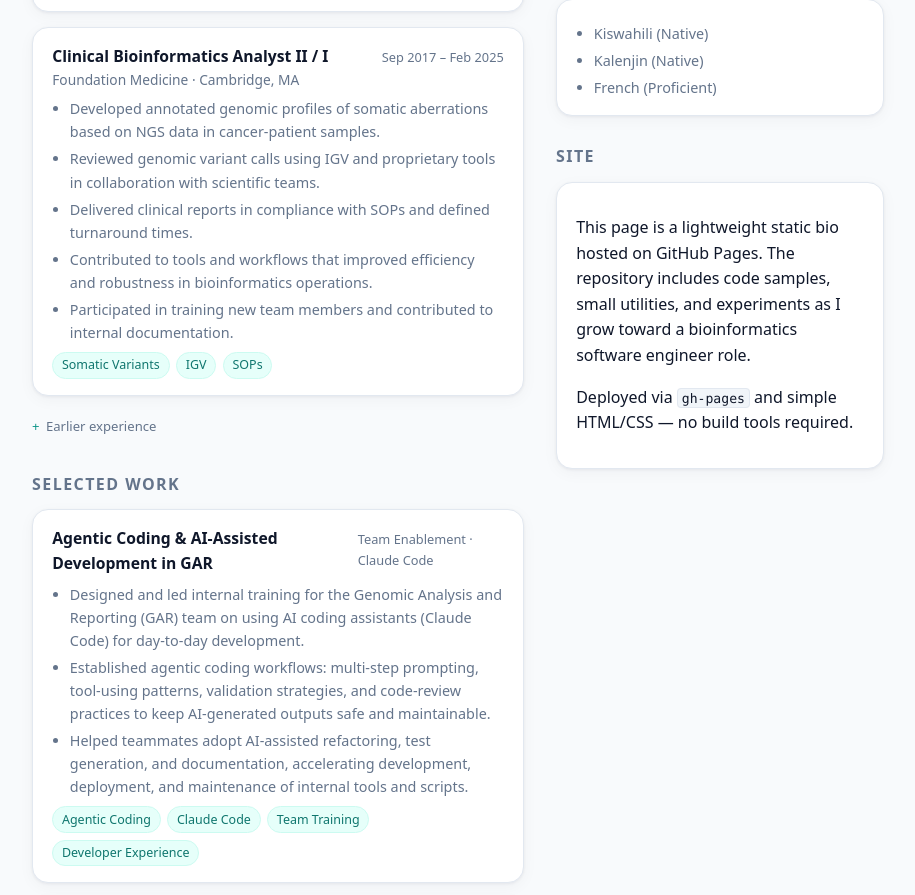
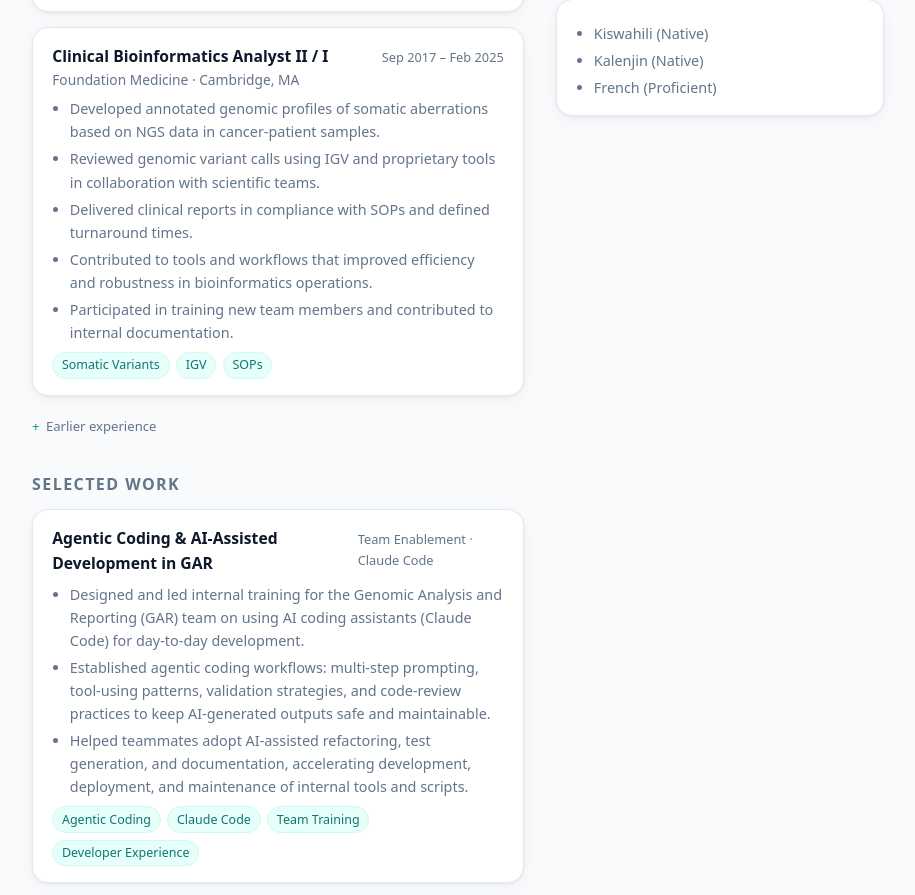
Before and after one commit to dchelimo/afya-bio, a plain HTML site: page index.html in a window 1280 px wide. Shown: the part 2017-2912 px from the top of the page, without its empty margins (182-1097 px from the left). Drawn offline with Linux system fonts and the light colour scheme.

Commit message:
Remove Site section

```diff
--- a/index.html
+++ b/index.html
@@ -671,18 +671,6 @@
           </div>
         </section>
 
-        <section id="meta">
-          <h3>Site</h3>
-          <div class="card">
-            <p>
-              This page is a lightweight static bio hosted on GitHub Pages. The repository includes code samples, small utilities,
-              and experiments as I grow toward a bioinformatics software engineer role.
-            </p>
-            <p>
-              Deployed via <code>gh-pages</code> and simple HTML/CSS &mdash; no build tools required.
-            </p>
-          </div>
-        </section>
       </aside>
     </div>
   </main>
```
